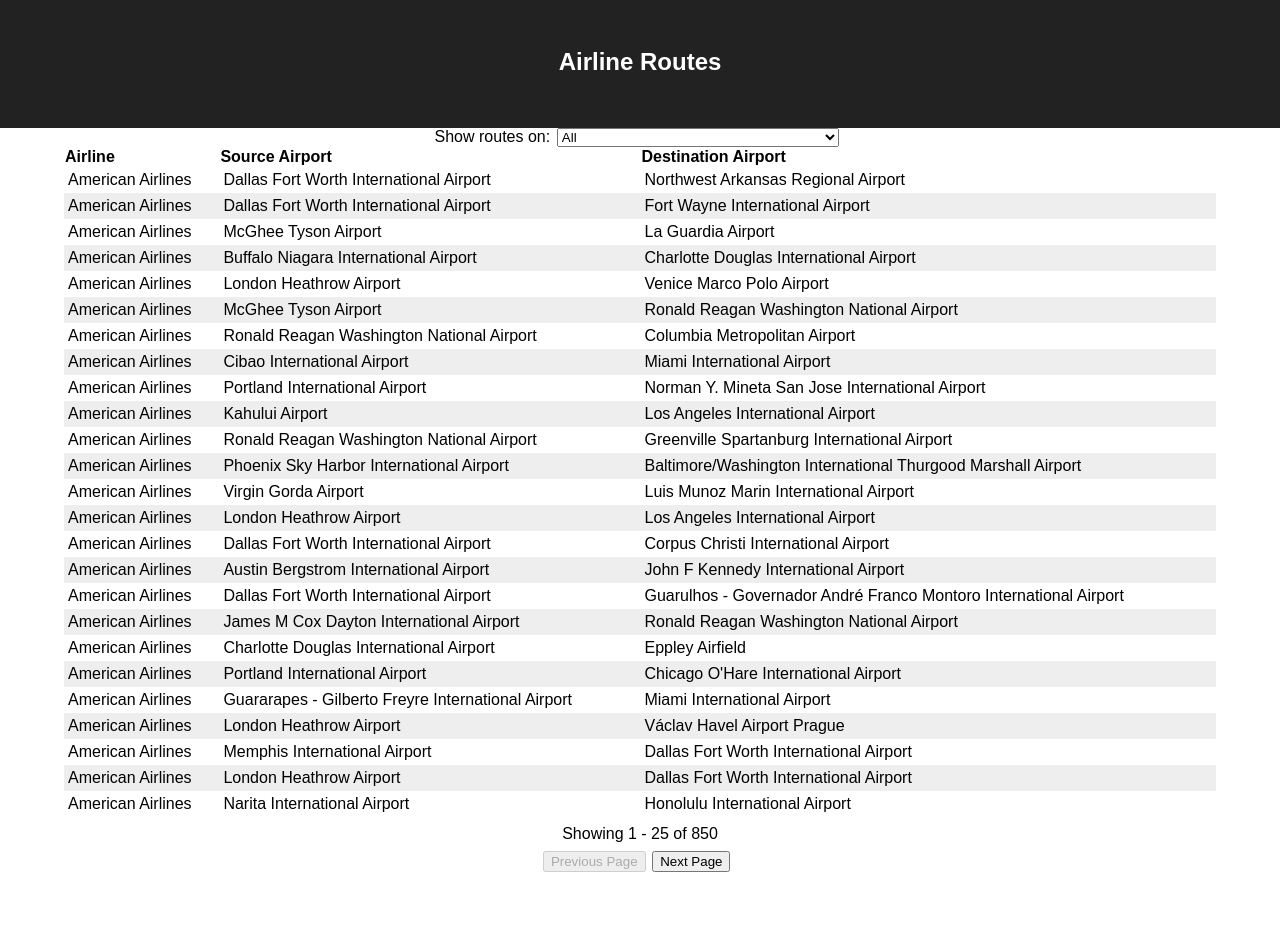
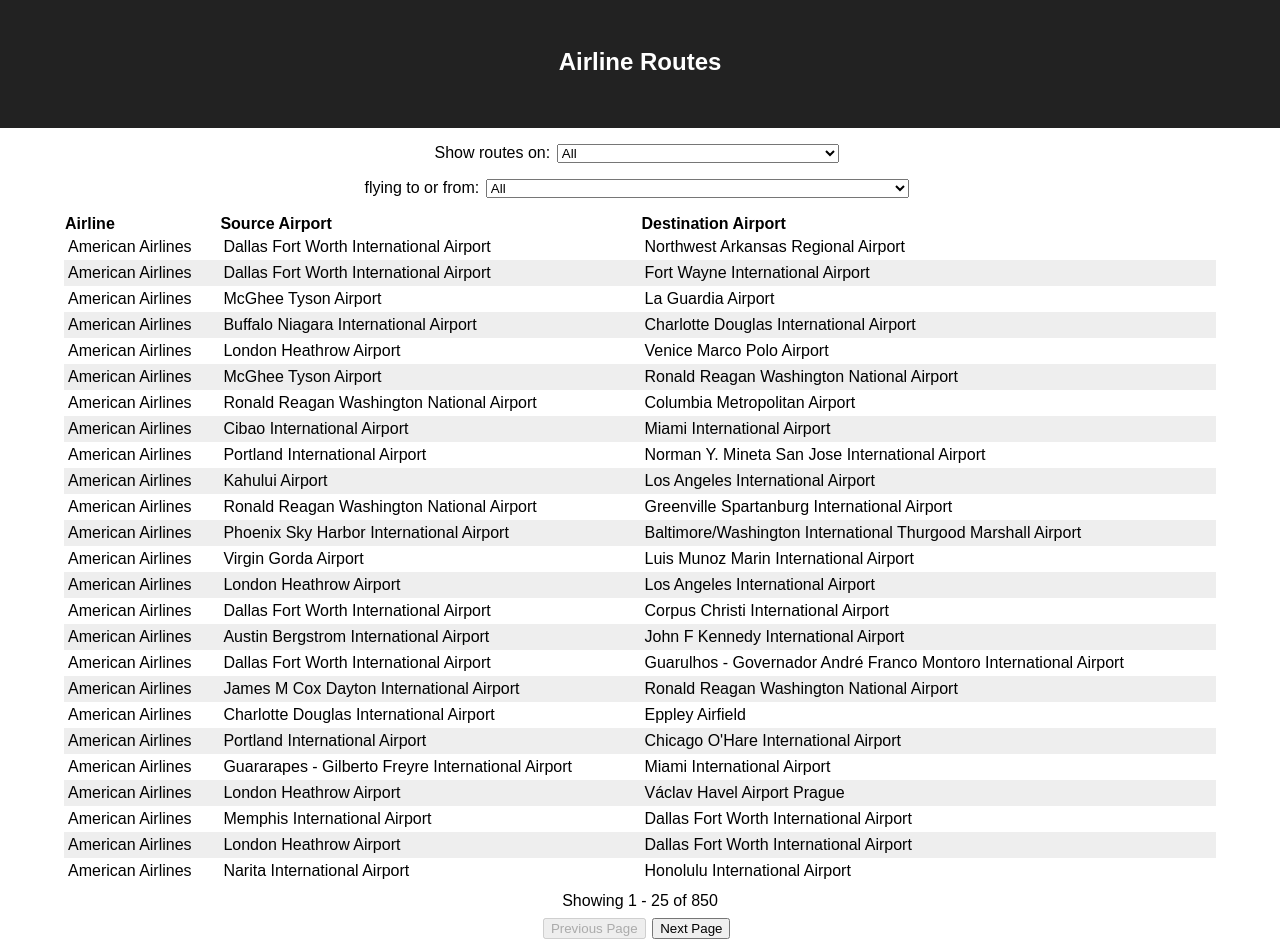
Before and after one commit to Code-yWilliams/airline-routes, a React (Create React App) app: page / in a window 1280 px wide. Before the commit the page ends 879 px from the top, so only its background shows below. Built offline with nearby package versions, Linux system fonts and the light colour scheme.

Commit message:
implementing filter by airport

```diff
--- a/src/App.js
+++ b/src/App.js
@@ -7,6 +7,7 @@
 
 const App = () => {
   const [currentAirline, setCurrentAirline] = useState('All');
+  const [currentAirport, setCurrentAirport] = useState('All');
 
   const columns = [
     {name: 'Airline', property: 'airline'},
@@ -22,17 +23,23 @@
     }
   }
 
+  const filteredRoutes = () => {
+    return routes.filter(route => {
+      return (
+        (currentAirline === 'All' || currentAirline === getAirlineById(route.airline)) &&
+        (currentAirport === 'All' || currentAirport === getAirportByCode(route.src) || currentAirport === getAirportByCode(route.dest))
+      )
+    })
+  }
+
   const selectAirline = (e) => {
     const airline = e.target.value;
     setCurrentAirline(airline);
   }
 
-  const filteredRoutes = () => {
-    return routes.filter(route => {
-      return (
-        (currentAirline === 'All' || currentAirline === getAirlineById(route.airline))
-      )
-    })
+  const selectAirport = (e) => {
+    const airport = e.target.value;
+    setCurrentAirport(airport);
   }
 
   return  (
@@ -42,6 +49,7 @@
       </header>
       <section>
         <Select name="airlines" label="Show routes on:" options={airlines.map(a => a.name).concat('All')} onChange={selectAirline}></Select>
+        <Select name="airports" label="flying to or from:" options={airports.map(a => a.name).concat('All')} onChange={selectAirport}></Select>
         <Table className="routes-table" columns={columns} rows={filteredRoutes()} format={formatValue}></Table>
       </section>
     </div>
--- a/src/components/Select.js
+++ b/src/components/Select.js
@@ -2,7 +2,7 @@
 
 const Select = ({ name="selection", label="Select an option", options=["option 1"], defaultValue="All", onChange=() => console.log(`no onChange handler prop given`) }) => {
   return (
-    <>
+    <p>
       <label htmlFor={name}>{label}</label>
       <select name={name} defaultValue={defaultValue} onChange={onChange}>
         {options.map(option => {
@@ -11,7 +11,7 @@
             )
         })}
       </select>
-    </>
+    </p>
   )
 }
 
```
